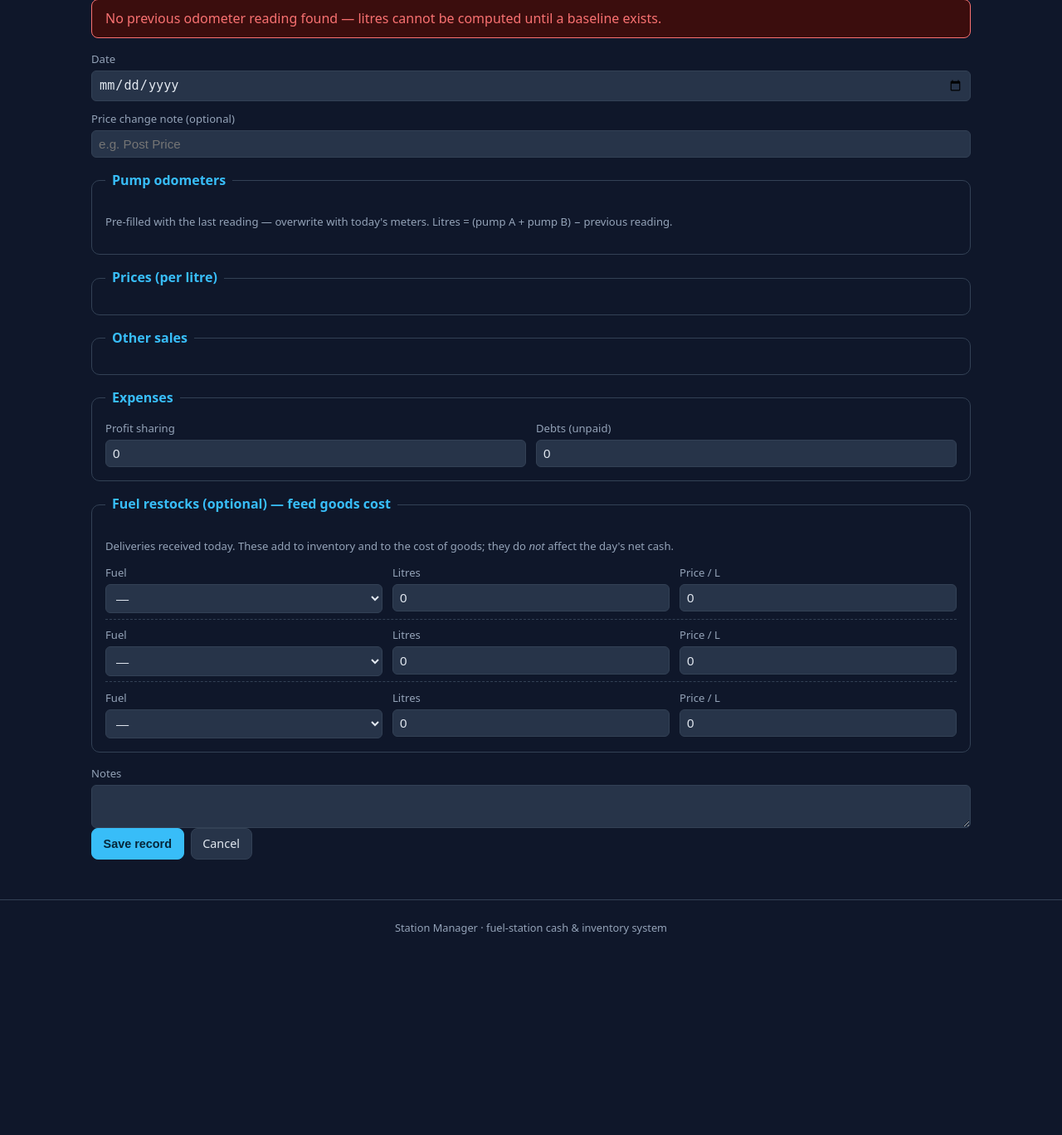
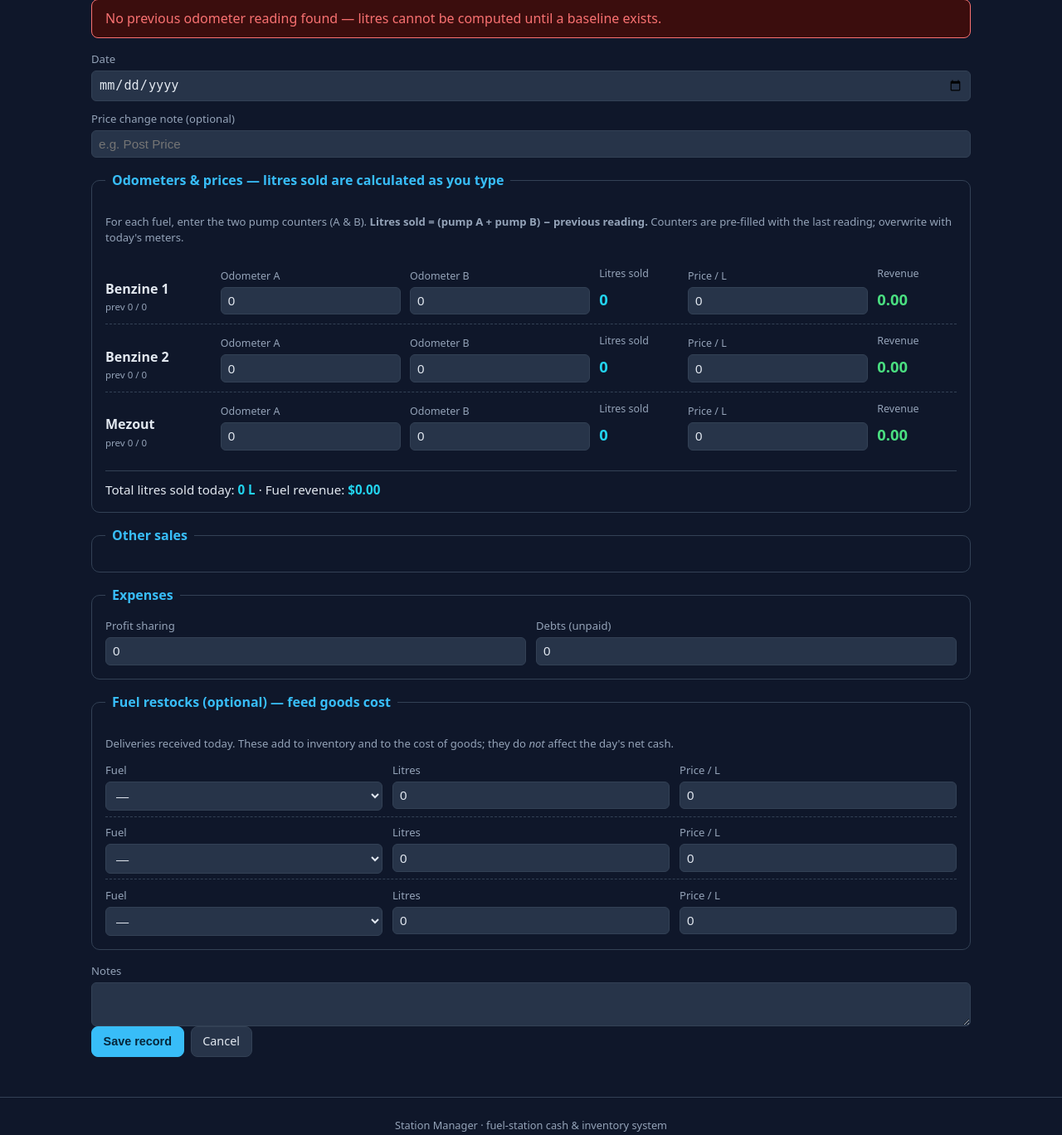
Before and after one commit to TonySa299/healthbot-md-privacy, a Flask app: template station_manager/templates/daily_new.html in a window 1280 px wide. Shown: the part 190-1558 px from the top of the page at 83% size. Before the commit the page ends 1316 px from the top, so only its background shows below. Run offline with Flask 3, Linux system fonts and the light colour scheme; the template is opened without the code that fills it, so the values that code supplies are empty.

Commit message:
Group odometer entry by fuel with live litres-sold calculation
Reorganise the daily-entry odometers to match the ODOMETERS sheet: one
block per fuel (Benzine 1, Benzine 2, Mezout), each with its two pump
counters (A & B). Litres sold = (A + B) - previous reading is now shown
live as you type, alongside price and revenue per fuel plus a running
total. Flags a suspected meter reset when a counter reads backwards.

Co-Authored-By: Claude Opus 4.8 <noreply@anthropic.com>
Claude-Session: https://claude.ai/code/session_011y8PrrqexCdxr75DV7WRWE

```diff
--- a/station_manager/static/style.css
+++ b/station_manager/static/style.css
@@ -87,6 +87,23 @@ h3{font-size:.95rem;margin:1.2rem 0 .5rem;color:var(--muted);text-transform:uppe
   border:1px solid var(--line);border-radius:6px;padding:.45rem .5rem;font-size:.95rem}
 .entry-form input:focus,.entry-form textarea:focus{outline:none;border-color:var(--accent)}
 
+.fuel-row{display:grid;grid-template-columns:1.2fr 1fr 1fr .9fr .9fr .9fr;gap:.7rem;
+  align-items:end;padding:.7rem 0;border-top:1px dashed var(--line)}
+.fuel-row:first-of-type{border-top:none}
+.fuel-name{font-weight:600;color:var(--text);display:flex;flex-direction:column;gap:.15rem}
+.fuel-name .prev-hint{font-weight:400;color:var(--muted);font-size:.72rem}
+.fuel-row label{display:flex;flex-direction:column;gap:.25rem;font-size:.78rem;color:var(--muted)}
+.fuel-row input{background:var(--panel2);color:var(--text);border:1px solid var(--line);
+  border-radius:6px;padding:.45rem .5rem;font-size:.95rem}
+.litres-out,.revenue-out{display:flex;flex-direction:column;gap:.25rem;font-size:.78rem;color:var(--muted)}
+.litres-val,.revenue-val{font-size:1.15rem;font-weight:700;color:var(--accent2);
+  font-variant-numeric:tabular-nums;padding:.3rem 0}
+.revenue-val{color:var(--pos)}
+.litres-val.warn{color:var(--neg);font-size:.9rem}
+.fuel-total{margin-top:.8rem;padding-top:.7rem;border-top:1px solid var(--line);font-size:.95rem}
+.fuel-total b{color:var(--accent2)}
+@media(max-width:820px){.fuel-row{grid-template-columns:1fr 1fr;}.fuel-name{grid-column:1/-1}}
+
 .prevbox{background:var(--panel2);border:1px solid var(--line);border-radius:8px;
   padding:.6rem .9rem;margin:.5rem 0 1rem;font-size:.88rem}
 .prevbox strong{color:var(--accent)}
--- a/station_manager/templates/daily_new.html
+++ b/station_manager/templates/daily_new.html
@@ -26,26 +26,41 @@ fuel restocks. Litres sold and every total are calculated on save.</p>
   </div>
 
   <fieldset>
-    <legend>Pump odometers</legend>
-    <div class="form-grid">
-      {% for field, label in odometer_fields %}
-        <label>{{ label }}
-          <input type="number" step="any" name="{{ field }}"
-                 value="{{ (prev[field] if prev else 0)|round(0, 'floor')|int }}">
-        </label>
-      {% endfor %}
+    <legend>Odometers &amp; prices — litres sold are calculated as you type</legend>
+    <p class="muted small">For each fuel, enter the two pump counters (A &amp; B).
+      <b>Litres sold = (pump A + pump B) − previous reading.</b>
+      Counters are pre-filled with the last reading; overwrite with today's meters.</p>
+
+    {% set fuels = [
+      ('Benzine 1', 'b1_a', 'b1_b', 'b1_price', 'b1'),
+      ('Benzine 2', 'b2_a', 'b2_b', 'b2_price', 'b2'),
+      ('Mezout',    'mez_a','mez_b','mezout_price', 'mez')
+    ] %}
+    {% for label, fa, fb, fp, key in fuels %}
+    <div class="fuel-row"
+         data-prev-a="{{ prev[fa] if prev else 0 }}"
+         data-prev-b="{{ prev[fb] if prev else 0 }}"
+         data-key="{{ key }}">
+      <div class="fuel-name">{{ label }}
+        <span class="prev-hint">prev {{ (prev[fa] if prev else 0)|qty }} / {{ (prev[fb] if prev else 0)|qty }}</span>
+      </div>
+      <label>Odometer A
+        <input type="number" step="any" name="{{ fa }}" class="odo-a"
+               value="{{ (prev[fa] if prev else 0)|round(0, 'floor')|int }}">
+      </label>
+      <label>Odometer B
+        <input type="number" step="any" name="{{ fb }}" class="odo-b"
+               value="{{ (prev[fb] if prev else 0)|round(0, 'floor')|int }}">
+      </label>
+      <div class="litres-out">Litres sold<span class="litres-val" data-out="{{ key }}">0</span></div>
+      <label>Price / L<input type="number" step="any" name="{{ fp }}" class="price-in" value="0"></label>
+      <div class="revenue-out">Revenue<span class="revenue-val" data-rev="{{ key }}">0.00</span></div>
     </div>
-    <p class="muted small">Pre-filled with the last reading — overwrite with today's meters.
-      Litres = (pump A + pump B) − previous reading.</p>
-  </fieldset>
+    {% endfor %}
 
-  <fieldset>
-    <legend>Prices (per litre)</legend>
-    <div class="form-grid">
-      {% for field, label in price_fields %}
-        <label>{{ label }}<input type="number" step="any" name="{{ field }}" value="0"></label>
-      {% endfor %}
-    </div>
+    <div class="fuel-total">Total litres sold today:
+      <b><span id="total-litres">0</span> L</b> · Fuel revenue:
+      <b>$<span id="total-revenue">0.00</span></b></div>
   </fieldset>
 
   <fieldset>
@@ -93,4 +108,38 @@ fuel restocks. Litres sold and every total are calculated on save.</p>
     <a class="btn" href="{{ url_for('daily', name=st.name) }}">Cancel</a>
   </div>
 </form>
+
+<script>
+(function () {
+  var fmt = function (n) { return n.toLocaleString(undefined, {maximumFractionDigits: 0}); };
+  var money = function (n) { return n.toLocaleString(undefined, {minimumFractionDigits: 2, maximumFractionDigits: 2}); };
+
+  function recalc() {
+    var totalL = 0, totalRev = 0;
+    document.querySelectorAll('.fuel-row').forEach(function (row) {
+      var prevA = parseFloat(row.dataset.prevA) || 0;
+      var prevB = parseFloat(row.dataset.prevB) || 0;
+      var a = parseFloat(row.querySelector('.odo-a').value) || 0;
+      var b = parseFloat(row.querySelector('.odo-b').value) || 0;
+      var price = parseFloat(row.querySelector('.price-in').value) || 0;
+      var litres = (a + b) - (prevA + prevB);
+      var reset = litres < 0;
+      if (reset) litres = 0;
+      var rev = litres * price;
+      var lo = row.querySelector('.litres-val');
+      lo.textContent = reset ? '0 (meter reset?)' : fmt(litres);
+      lo.classList.toggle('warn', reset);
+      row.querySelector('.revenue-val').textContent = money(rev);
+      totalL += litres; totalRev += rev;
+    });
+    document.getElementById('total-litres').textContent = fmt(totalL);
+    document.getElementById('total-revenue').textContent = money(totalRev);
+  }
+
+  document.querySelectorAll('.fuel-row input').forEach(function (el) {
+    el.addEventListener('input', recalc);
+  });
+  recalc();
+})();
+</script>
 {% endblock %}
```
